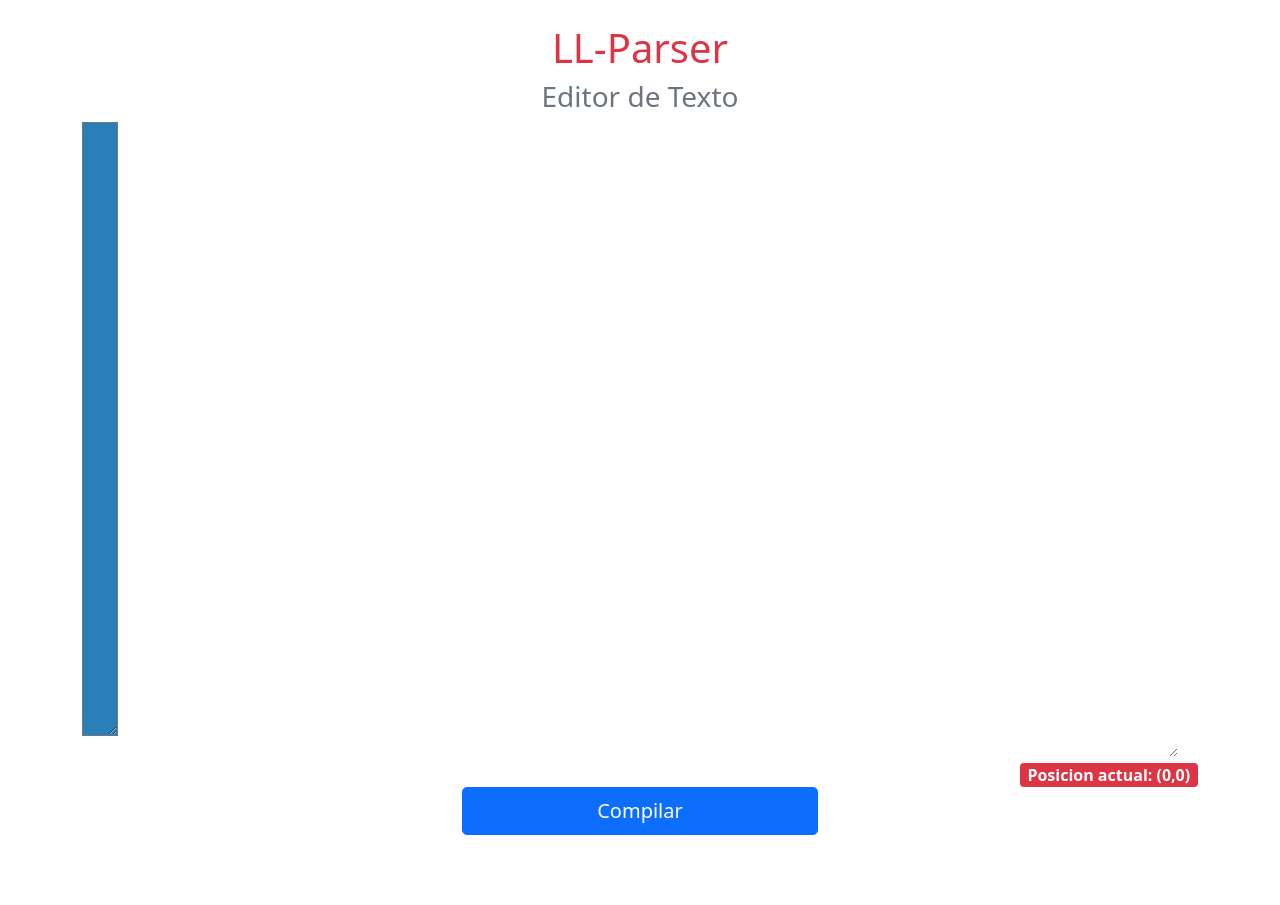
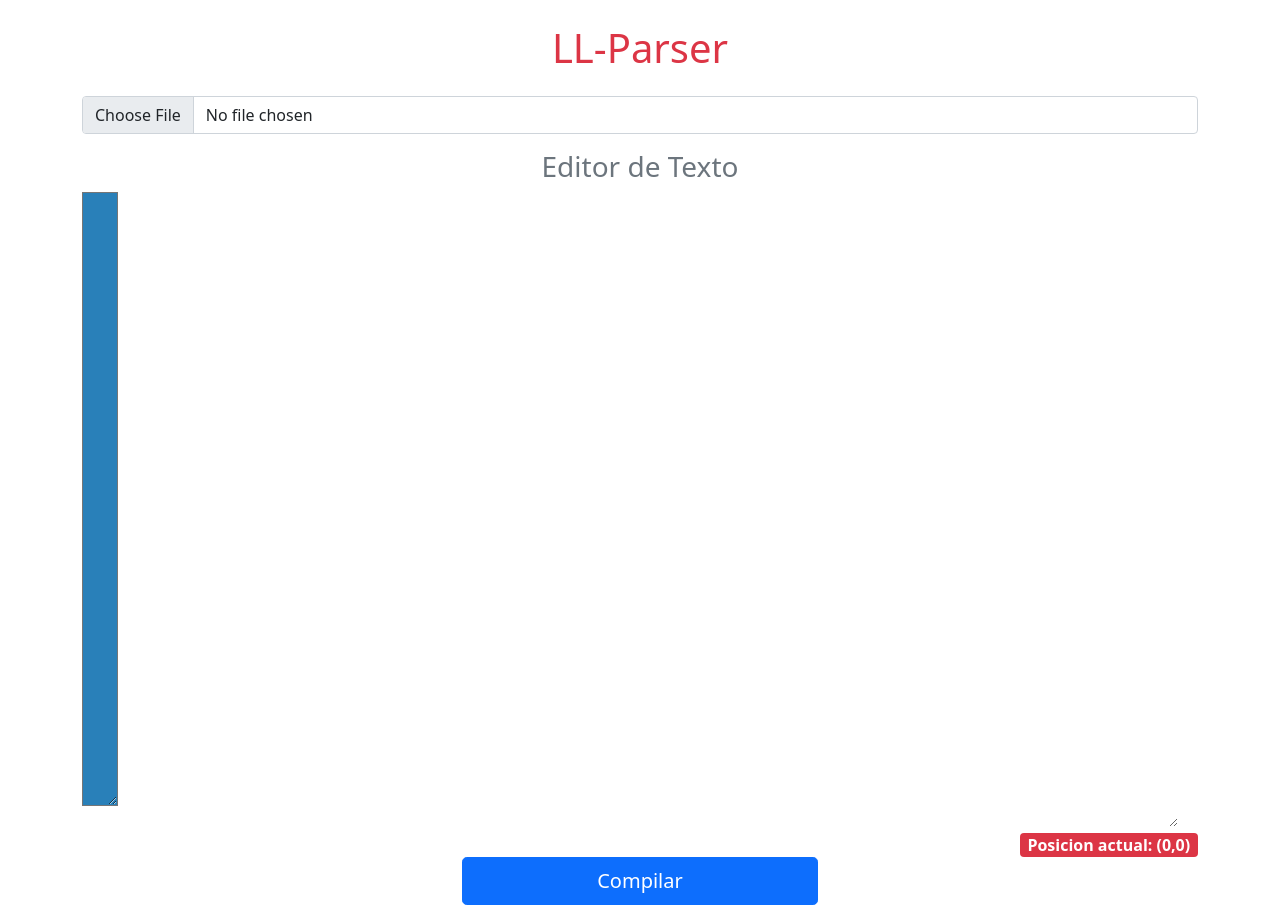
Before and after one commit to cesar9401/LL-Parser, an Angular app: page / in a window 1280 px wide. Before the commit the page ends 835 px from the top, so only its background shows below. Built offline with nearby package versions, Linux system fonts and the light colour scheme.

Commit message:
Leer archivos

```diff
--- a/src/app/app.component.html
+++ b/src/app/app.component.html
@@ -4,6 +4,12 @@
 			<h1 class="text-center text-danger">{{title}}</h1>
 		</div>
 	</div>
+
+	<div class="row">
+		<div class="col">
+			<app-upload></app-upload>
+		</div>
+	</div>
 </div>
 
 <app-editor></app-editor>
--- a/src/app/app.module.ts
+++ b/src/app/app.module.ts
@@ -5,11 +5,13 @@ import { FormsModule } from '@angular/forms'
 import { AppRoutingModule } from './app-routing.module';
 import { AppComponent } from './app.component';
 import { EditorComponent } from './editor/editor.component';
+import { UploadComponent } from './upload/upload.component';
 
 @NgModule({
   declarations: [
     AppComponent,
-    EditorComponent
+    EditorComponent,
+    UploadComponent
   ],
   imports: [
     BrowserModule,
--- /dev/null
+++ b/src/app/upload/upload.component.html
@@ -0,0 +1,10 @@
+<form>
+	<div class="row my-3">
+		<div class="col">
+			<!--
+			<input type="text" name="data" class="form-control" [(ngModel)]="model.input"  placeholder="Username" aria-label="Username" aria-describedby="basic-addon1">
+			-->
+			<input class="form-control" name="data" (change)="onFileSelect($event.target)" type="file" id="formFile">
+		</div>
+	</div>
+</form>
--- /dev/null
+++ b/src/app/upload/upload.component.ts
@@ -0,0 +1,35 @@
+import { Component, OnInit } from '@angular/core';
+
+@Component({
+  selector: 'app-upload',
+  templateUrl: './upload.component.html',
+  styleUrls: ['./upload.component.css']
+})
+export class UploadComponent implements OnInit {
+
+	wisonContent: any;
+	texto: string;
+
+  constructor() { }
+
+  ngOnInit(): void {
+  }
+
+	onFileSelect(input: HTMLInputElement) {
+		const files = input.files;
+		let fileToRead = files[0];
+		const reader = new FileReader();
+
+		reader.onload = (e) => {
+			let txt = reader.result.toString();
+			this.setValue(txt);
+		}
+
+		reader.readAsText(fileToRead);
+	}
+
+	setValue(data) {
+		this.texto = data;
+		console.log(this.texto);
+	}
+}
```
Also changed, not shown: src/app/upload/upload.component.css (added), 1 other file (tests, documents, lock files or other folders).
